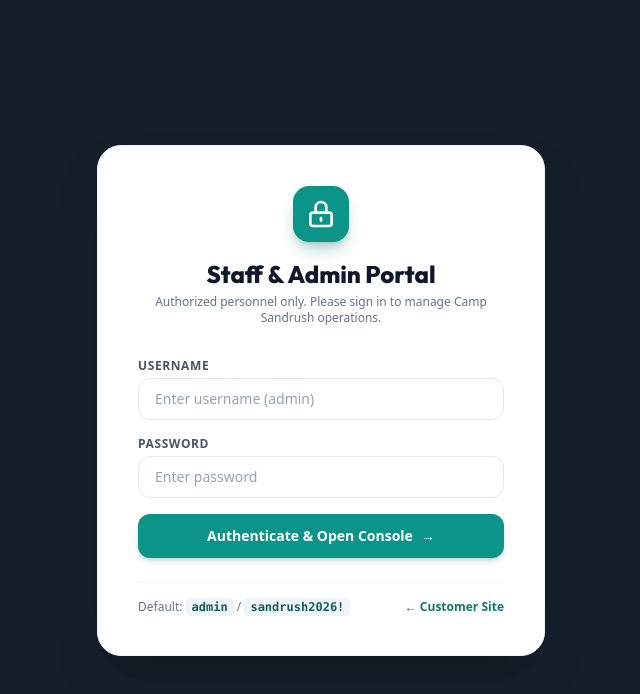
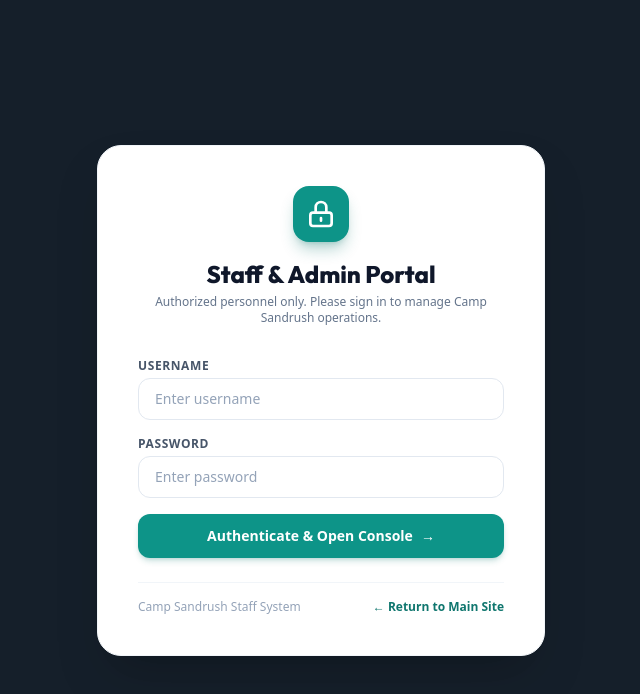
Before and after one commit to vrith198/dep, a website: page public/admin.html in a window 1280 px wide. Shown: the whole page, without its empty margins (319-959 px from the left). Drawn offline with nearby package versions, Linux system fonts and the light colour scheme.

Commit message:
Remove default credentials hints and text from admin login UI

```diff
--- a/public/admin.html
+++ b/public/admin.html
@@ -49,7 +49,7 @@
       <form id="adminLoginForm" class="space-y-4">
         <div>
           <label class="block text-xs font-bold uppercase tracking-wider text-slate-600 mb-1">Username</label>
-          <input type="text" id="loginUsername" required placeholder="Enter username (admin)" autocapitalize="none" autocomplete="username" spellcheck="false" class="w-full px-4 py-2.5 rounded-xl border border-slate-200 focus:ring-2 focus:ring-teal-500 focus:outline-none text-sm font-semibold text-slate-800 placeholder:text-slate-400 placeholder:font-normal" />
+          <input type="text" id="loginUsername" required placeholder="Enter username" autocapitalize="none" autocomplete="username" spellcheck="false" class="w-full px-4 py-2.5 rounded-xl border border-slate-200 focus:ring-2 focus:ring-teal-500 focus:outline-none text-sm font-semibold text-slate-800 placeholder:text-slate-400 placeholder:font-normal" />
         </div>
         <div>
           <label class="block text-xs font-bold uppercase tracking-wider text-slate-600 mb-1">Password</label>
@@ -64,9 +64,9 @@
         </button>
       </form>
 
-      <div class="mt-6 pt-4 border-t border-slate-100 flex items-center justify-between text-xs text-slate-500">
-        <span>Default: <code class="bg-slate-100 px-1.5 py-0.5 rounded text-teal-800 font-bold">admin</code> / <code class="bg-slate-100 px-1.5 py-0.5 rounded text-teal-800 font-bold">sandrush2026!</code></span>
-        <a href="/" class="text-teal-700 font-semibold hover:underline">← Customer Site</a>
+      <div class="mt-6 pt-4 border-t border-slate-100 flex items-center justify-between text-xs text-slate-400">
+        <span>Camp Sandrush Staff System</span>
+        <a href="/" class="text-teal-700 font-semibold hover:underline">← Return to Main Site</a>
       </div>
     </div>
   </div>
```
